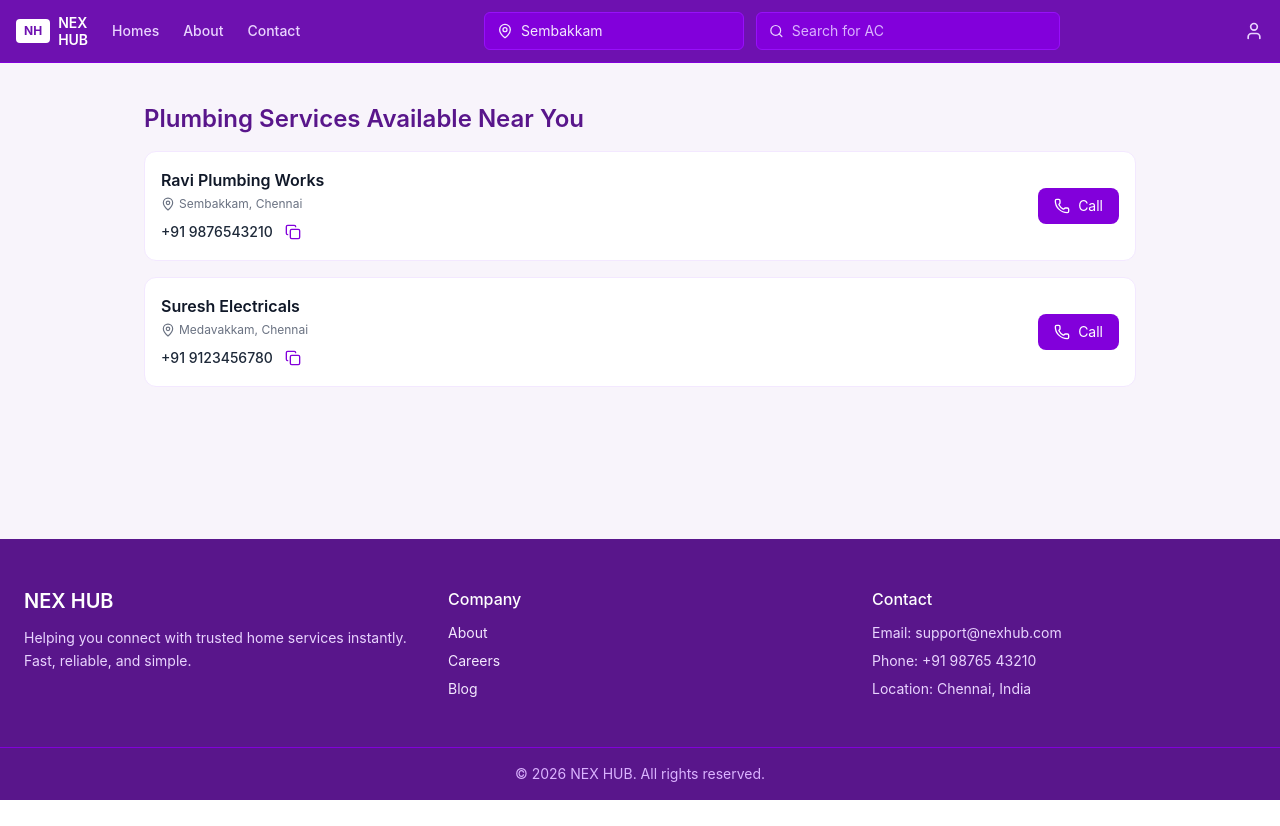
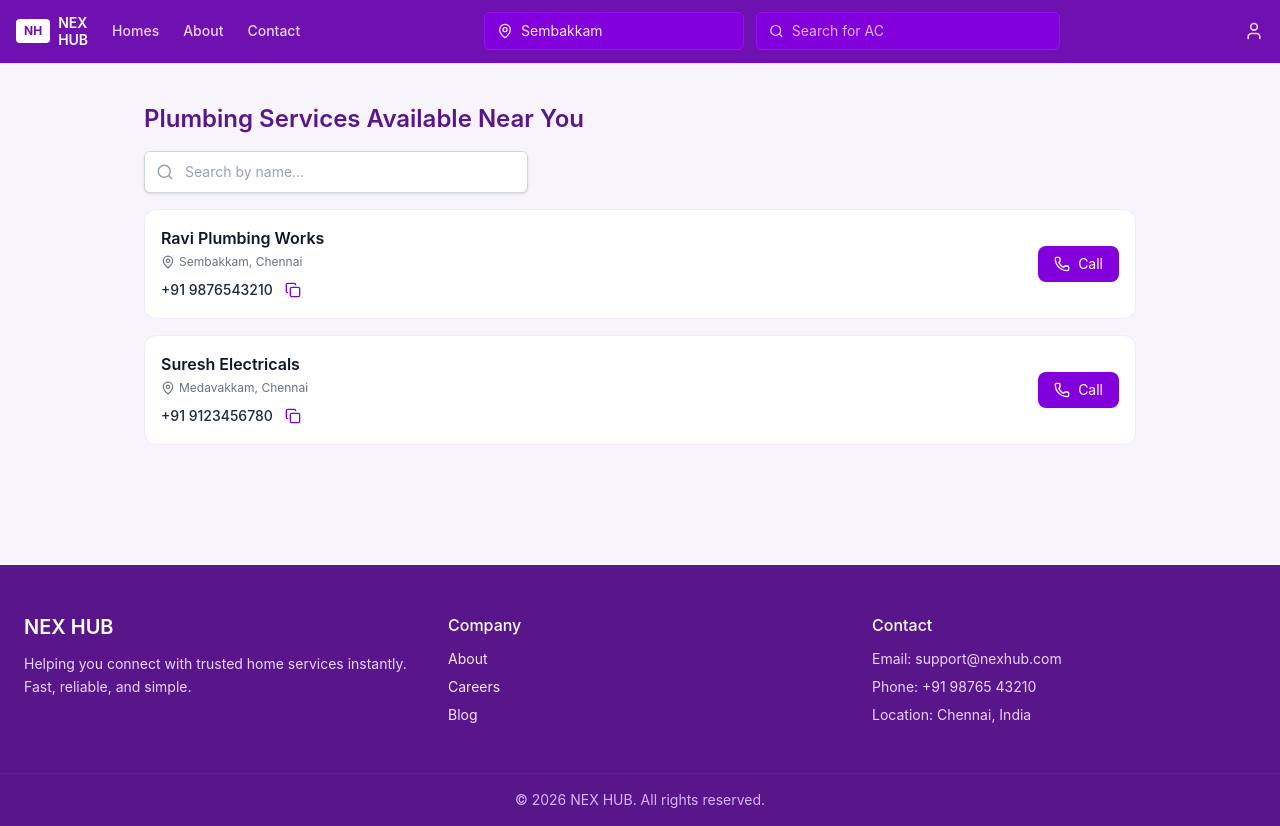
Before and after one commit to Mukunthan-A-R/nexhub, a React (Vite) app: page /plumbing in a window 1280 px wide. Before the commit the page ends 800 px from the top, so only its background shows below. Built offline with nearby package versions, Linux system fonts and the light colour scheme.

Commit message:
adding search criteria

```diff
--- a/src/components/ServiceList.jsx
+++ b/src/components/ServiceList.jsx
@@ -1,7 +1,19 @@
-import { Phone, MapPin } from "lucide-react";
+import { useState, useMemo } from "react";
 import ServiceCard from "./ServiceCard";
+import { Search } from "lucide-react";
 
-export default function ServiceList({ title, data }) {
+export default function ServiceList({ title, data = [] }) {
+  const [search, setSearch] = useState("");
+
+  // derived filtered list (case-insensitive)
+  const filteredData = useMemo(() => {
+    if (!search.trim()) return data;
+
+    return data.filter((item) =>
+      item.name.toLowerCase().includes(search.toLowerCase()),
+    );
+  }, [search, data]);
+
   return (
     <div className="py-10">
       <div className="max-w-5xl mx-auto px-4 space-y-4">
@@ -10,17 +22,48 @@ export default function ServiceList({ title, data }) {
           {title} Services Available Near You
         </h2>
 
-        {data.map((item) => (
-          <div key={item.phone}>
-            {/* List */}
-            <ServiceCard
-              keyVal={item.phone}
-              name={item.name}
-              role={item.role}
-              phone={item.phone}
-              location={item.location}
+        {/* Search Input */}
+        <div className="w-full md:w-96">
+          <label className="sr-only">Search services</label>
+
+          <div className="relative">
+            {/* Icon */}
+            <Search
+              size={18}
+              className="absolute left-3 top-1/2 -translate-y-1/2 text-gray-400"
+            />
+
+            {/* Input */}
+            <input
+              type="text"
+              placeholder="Search by name..."
+              value={search}
+              onChange={(e) => setSearch(e.target.value)}
+              className="
+        w-full pl-10 pr-4 py-2.5
+        text-sm text-gray-800 placeholder-gray-400
+        bg-white
+        border border-gray-300
+        rounded-md
+        shadow-sm
+        focus:outline-none
+        focus:ring-2 focus:ring-purple-600
+        focus:border-purple-600
+        transition
+      "
             />
           </div>
+        </div>
+
+        {/* List */}
+        {filteredData.map((item) => (
+          <ServiceCard
+            key={item.phone}
+            name={item.name}
+            role={item.role}
+            phone={item.phone}
+            location={item.location}
+          />
         ))}
       </div>
     </div>
```
